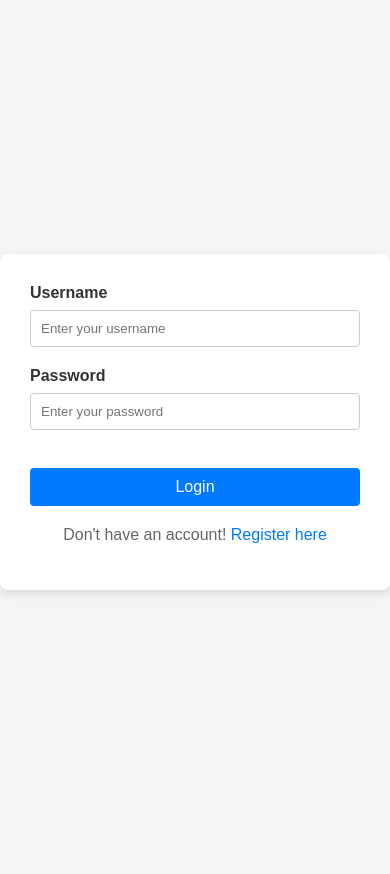
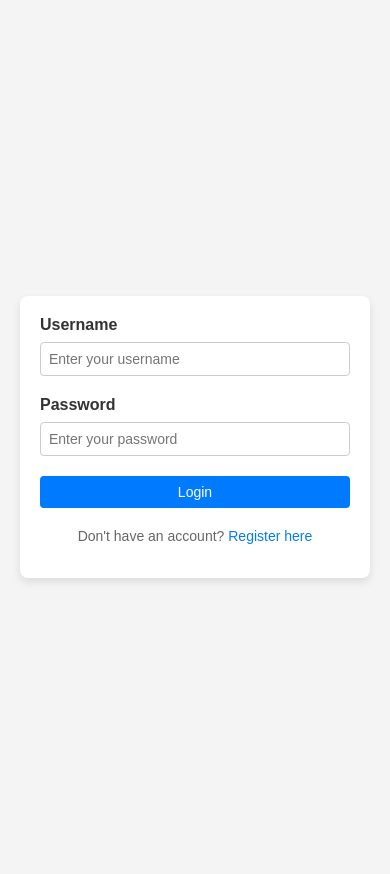
Before and after one commit to FahadCodes55/Pizza-APP-with-Django, a Django app: page /login/ in a window 390 px wide. Before the commit the page ends 594 px from the top, so only its background shows below. Run offline with Django 5.2, Linux system fonts and the light colour scheme.

Commit message:
login.html

```diff
--- a/nehasliceit-project/nehaslicecrust/templates/login.html
+++ b/nehasliceit-project/nehaslicecrust/templates/login.html
@@ -3,6 +3,7 @@
 <head>
     <meta charset="UTF-8">
     <title>Login</title>
+    <meta name="viewport" content="width=device-width, initial-scale=1.0"> <!-- Important for mobile scaling -->
     <style>
         body {
             font-family: Arial, sans-serif;
@@ -10,8 +11,9 @@
             display: flex;
             justify-content: center;
             align-items: center;
-    height: 100vh;
+            min-height: 100vh;
             margin: 0;
+            padding: 15px; /* Prevent content from touching screen edges */
         }
 
         form {
@@ -19,7 +21,9 @@ form {
             padding: 30px;
             border-radius: 8px;
             box-shadow: 0 4px 8px rgba(0, 0, 0, 0.1);
-    width: 350px;
+            width: 100%;
+            max-width: 350px; /* Limits size on big screens */
+            box-sizing: border-box;
         }
 
         label {
@@ -37,6 +41,7 @@ input[type="password"] {
             border: 1px solid #ccc;
             border-radius: 4px;
             box-sizing: border-box;
+            font-size: 16px;
         }
 
         input[type="submit"] {
@@ -58,6 +63,7 @@ p {
             text-align: center;
             margin-top: 20px;
             color: #666;
+            font-size: 14px;
         }
 
         a {
@@ -69,16 +75,31 @@ a:hover {
             text-decoration: underline;
         }
 
-.alert{
+        .alert {
             color: red;
             text-align: center;
             font-weight: bold;
-    margin: 20px;
+            margin: 20px 0;
+        }
+
+        /* Responsive tweaks */
+        @media (max-width: 480px) {
+            form {
+                padding: 20px;
+            }
+            input[type="text"],
+            input[type="password"] {
+                font-size: 14px;
+                padding: 8px;
+            }
+            input[type="submit"] {
+                font-size: 14px;
+                padding: 8px;
+            }
         }
     </style>
 </head>
 <body>
-
     <form action="" method="POST"> {% csrf_token %}
         {% if messages %}
             {% for message in messages %}
@@ -88,12 +109,13 @@ a:hover {
 
         <label for="username">Username</label>
         <input type="text" name="username" id="username" placeholder="Enter your username" required>
-      <br>
+
         <label for="password">Password</label>
         <input type="password" name="password" id="password" placeholder="Enter your password" required>
-      <br><br>
+
         <input type="submit" value="Login">
-      <p>Don't have an account! <a href="{% url 'register' %}">Register here</a></p>
+
+        <p>Don't have an account? <a href="{% url 'register' %}">Register here</a></p>
     </form>
 </body>
 </html>
```
Lines whose indentation alone changed are shown as unchanged.
